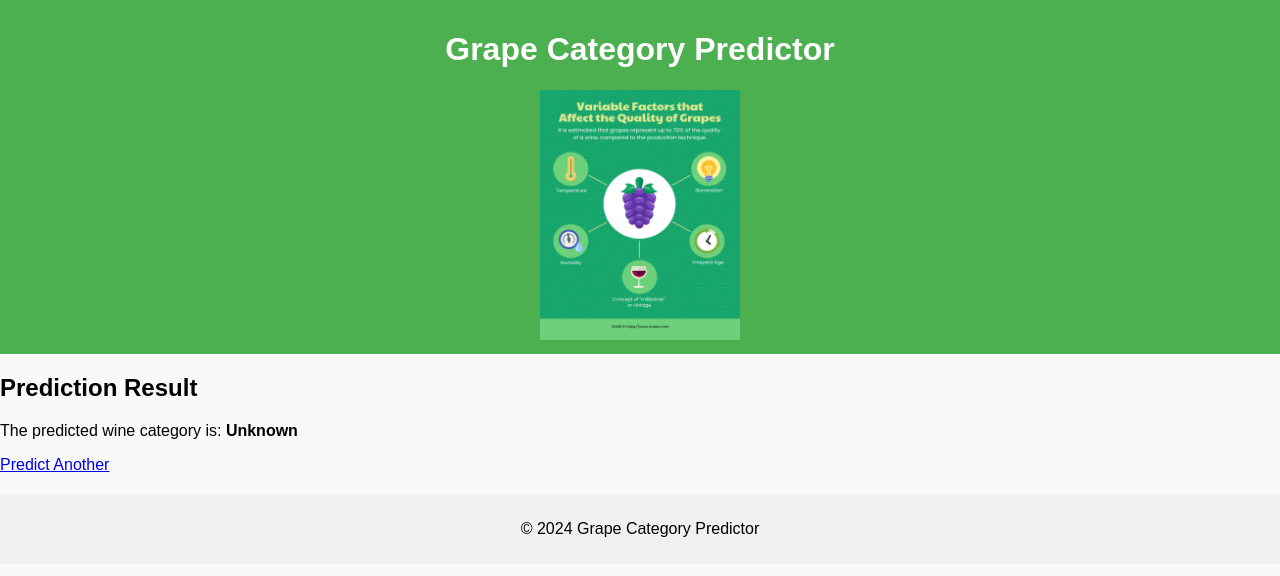
After one commit to ju-arroyom/capstone_ml_zoomcamp, a Flask app: page /result in a window 1280 px wide. The commit adds this page. Shown: the top 576 px of the page. Run offline with Flask 3, Linux system fonts and the light colour scheme.

Commit message:
finalize page with img

```diff
--- a/grape_predictor/app.py
+++ b/grape_predictor/app.py
@@ -1,5 +1,5 @@
 import pickle
-from flask import Flask, render_template, request, jsonify
+from flask import Flask, render_template, request, jsonify, redirect, url_for
 
 app = Flask(__name__)
 
@@ -41,7 +41,7 @@ def home():
     return render_template('form.html')
 
 
-@app.route('/predict', methods=['POST'])
+@app.route('/predict', methods=['GET', 'POST'])
 def grapify():
     # Load model artifacts
     dv, model = load_artifacts("./artifacts/model.bin")
@@ -49,7 +49,7 @@ def grapify():
         data_dict = request.get_json()
         prediction = predict_grape_quality(dv, model, data_dict)[0]
         result = {'predicted_class': prediction}
-        return jsonify(result), 200
+        return jsonify(result)
     else:
         # Extract data from the form
         sugar_content_brix = float(request.form['sugar_content_brix'])
@@ -80,8 +80,13 @@ def grapify():
                 }
         prediction = predict_grape_quality(dv, model, data_dict)[0]
 
-        return render_template('form.html', prediction=prediction), 200
+        return redirect(url_for('result', category=prediction))
+
+@app.route('/result')
+def result():
+    # Get predicted category from URL query string
+    category = request.args.get('category', 'Unknown')
+    return render_template('result.html', category=category)
 
 if __name__ == '__main__':
-    print(app.instance_path)
     app.run(debug=True, host='0.0.0.0', port=8787)
--- a/grape_predictor/templates/base.html
+++ b/grape_predictor/templates/base.html
@@ -9,6 +9,7 @@
 <body>
     <header>
         <h1>Grape Category Predictor</h1>
+        <img src="{{ url_for('static', filename='images/grapes_quality_diagram.png') }}" width="200" height="250" />
     </header>
     <main>
         {% block content %}{% endblock %}
--- a/grape_predictor/templates/form.html
+++ b/grape_predictor/templates/form.html
@@ -55,7 +55,4 @@
                 </select><br><br>
     <button type="submit">Predict</button><br><br>
     </form>
-    <h2>Prediction Result</h2>
-    <p>The predicted grape category is: <strong>{{ prediction }}</strong></p>
-    <a href="/">Predict Another</a>
 {% endblock %}
--- /dev/null
+++ b/grape_predictor/templates/result.html
@@ -0,0 +1,6 @@
+{% extends "base.html" %}
+{% block content %}
+    <h2>Prediction Result</h2>
+    <p>The predicted wine category is: <strong>{{ category }}</strong></p>
+    <a href="/">Predict Another</a>
+{% endblock %}
```
Also changed, not shown: grape_predictor/static/css/styles.css (renamed from grape_predictor/templates/static/css/styles.css), grape_predictor/static/images/grapes_quality_diagram.png (added).
